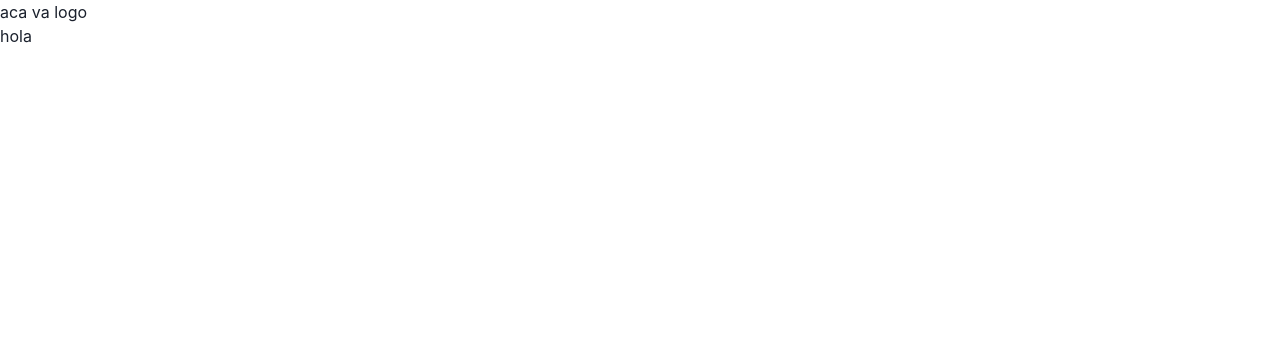
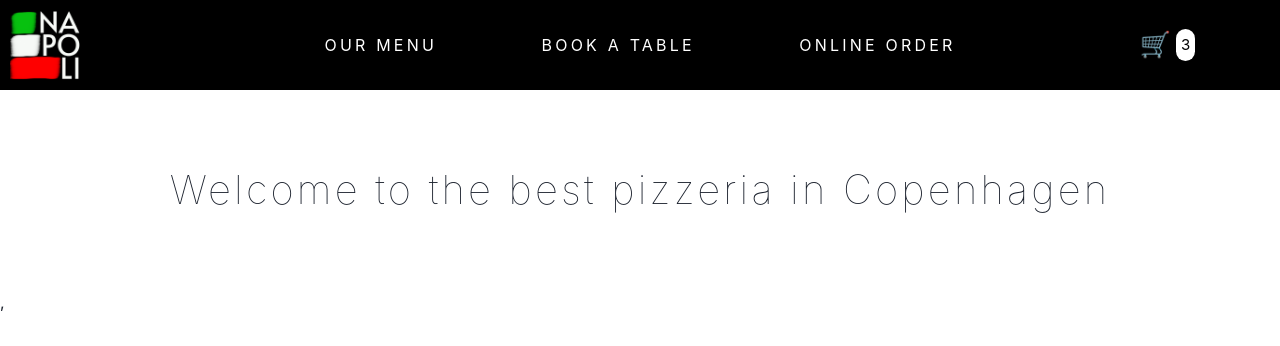
Before and after one commit to barbara-fuentebuena/reactVite, a React (Vite) app: page / in a window 1280 px wide. Shown: the top 346 px of the page. Built offline with nearby package versions, Linux system fonts and the light colour scheme.

Commit message:
primera entrega

```diff
--- a/package.json
+++ b/package.json
@@ -15,7 +15,8 @@
     "@emotion/styled": "^11.11.0",
     "framer-motion": "^10.16.1",
     "react": "^18.2.0",
-    "react-dom": "^18.2.0"
+    "react-dom": "^18.2.0",
+    "styled-components": "^6.0.7"
   },
   "devDependencies": {
     "@types/react": "^18.2.15",
--- a/src/App.jsx
+++ b/src/App.jsx
@@ -1,19 +1,18 @@
-import { ChakraProvider } from '@chakra-ui/react'
+
 import NavBar from './components/NavBar'
 import ItemListContainer from './components/ItemListContainer'
 
 function App() {
 
+  const greeting = "Welcome to the best pizzeria in Copenhagen"
 
   return (
-    <ChakraProvider>
+
     <>
       <NavBar/>
-      <ItemListContainer/>
+      <ItemListContainer greeting={greeting}/>
+    </>
 
-      <h1>hola</h1>
-    </>
-    </ChakraProvider>
   )
 }
 
--- a/src/components/CartWidget.jsx
+++ b/src/components/CartWidget.jsx
@@ -3,6 +3,8 @@ import React from 'react'
 const CartWidget = () => {
   return (
     <>
+      <h3>🛒</h3>
+      <p>3</p>
     </>
   )
 }
--- a/src/components/ItemListContainer.jsx
+++ b/src/components/ItemListContainer.jsx
@@ -1,9 +1,15 @@
 import React from 'react'
+import {BodyIndex} from './Style'
 
-const ItemListContainer = () => {
+
+const ItemListContainer = ({ greeting }) => {
   return (
     <>
+      <BodyIndex>
+        <h2>{greeting}</h2>
+      </BodyIndex>
     </>
+
   )
 }
 
--- a/src/components/NavBar.jsx
+++ b/src/components/NavBar.jsx
@@ -1,11 +1,46 @@
 import React from 'react'
 import CartWidget from './CartWidget'
+import Logo from '../assets/img/main-logo.png'
+import { Header, Nav } from './Style'
+import {
+  Menu,
+  MenuButton,
+  MenuList,
+  MenuItem,
+} from '@chakra-ui/react'
 
 const NavBar = () => {
   return (
     <>
-        <CartWidget/>
-        <h1>aca va logo</h1>
+      <Header>
+        <Nav>
+          <div className='logo'>
+            <img src={Logo} alt="logo" />
+          </div>
+          <div className='categories'>
+            <div>
+              OUR MENU
+            </div>
+            <div>
+              BOOK A TABLE
+            </div>
+            <div>
+              <Menu>
+                <MenuButton className='categories-button'>
+                  ONLINE ORDER
+                </MenuButton>
+                <MenuList className='categories-items'>
+                  <MenuItem>Pizzas</MenuItem>
+                  <MenuItem>Pastas</MenuItem>
+                  <MenuItem>Calzone</MenuItem>
+                  <MenuItem>Desserts</MenuItem>
+                </MenuList>
+              </Menu>
+            </div>
+          </div>
+          <div className='cart'><CartWidget /></div>
+        </Nav>
+      </Header>
     </>
   )
 }
--- /dev/null
+++ b/src/components/Style.jsx
@@ -0,0 +1,62 @@
+import styled from "styled-components"
+import CartWidget from "./CartWidget"
+
+export const Header = styled.header`
+    background-color: black;
+`
+
+export const Nav = styled.nav`
+    display: grid;
+    grid-template-columns: 1fr 4fr 1fr;
+    padding:10px;
+    .logo{
+        width: 70px;
+        height: auto;
+        display: flex;
+        justify-content: center;
+        align-items: center;
+    }
+    .categories{
+        display: flex;
+        justify-content: space-evenly;
+        align-items: center;
+        color:white;
+        letter-spacing: .2rem;
+        .categories-button{
+            letter-spacing: .2rem;
+        }
+        .categories-items{
+            color: black;
+        }
+    }
+    .cart{
+        display: flex;
+        justify-content: center;
+        align-items: center;
+
+        h3{
+           color:white;
+           padding: 5px;
+           font-size: 25px;
+        }
+        p{
+            background-color: white;
+            color: black;
+            padding: 5px;
+            border-radius: 50px;
+            font-size: 15px;
+        }
+    }
+`
+export const BodyIndex = styled.body`
+    h2{
+        margin: auto;
+        font-size: 40px;
+        font-weight: lighter;
+        letter-spacing: .2rem;
+        display: flex;
+        justify-content: center;
+        align-items: center;
+        padding: 70px;
+    }
+`
--- a/src/main.jsx
+++ b/src/main.jsx
@@ -1,9 +1,13 @@
 import React from 'react'
 import ReactDOM from 'react-dom/client'
 import App from './App.jsx'
+import { ChakraProvider } from '@chakra-ui/react'
 
 ReactDOM.createRoot(document.getElementById('root')).render(
-  <React.StrictMode>
-    <App />
-  </React.StrictMode>,
+  <ChakraProvider>
+    <React.StrictMode>
+      <App />
+    </React.StrictMode>,
+  </ChakraProvider>
+
 )
```
Also changed, not shown: src/assets/img/main-logo.png (added), 1 other file (tests, documents, lock files or other folders).
